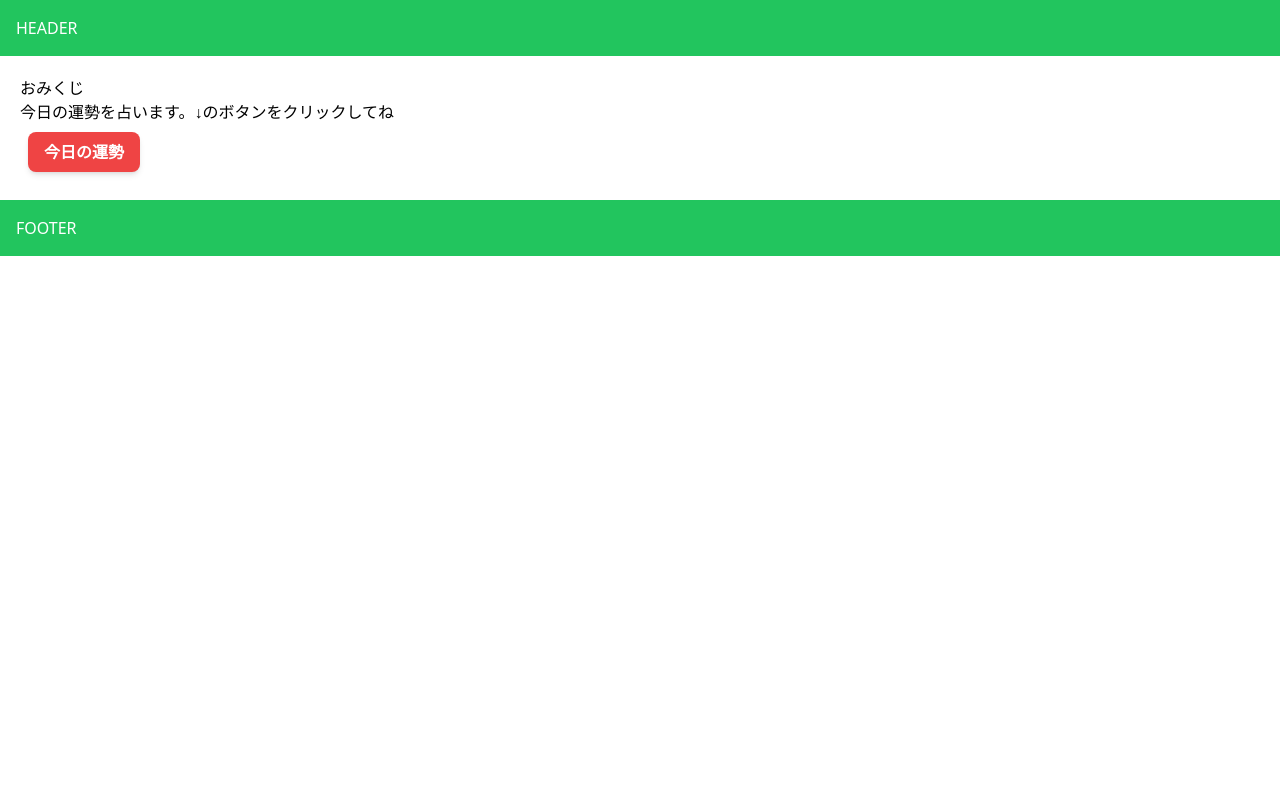
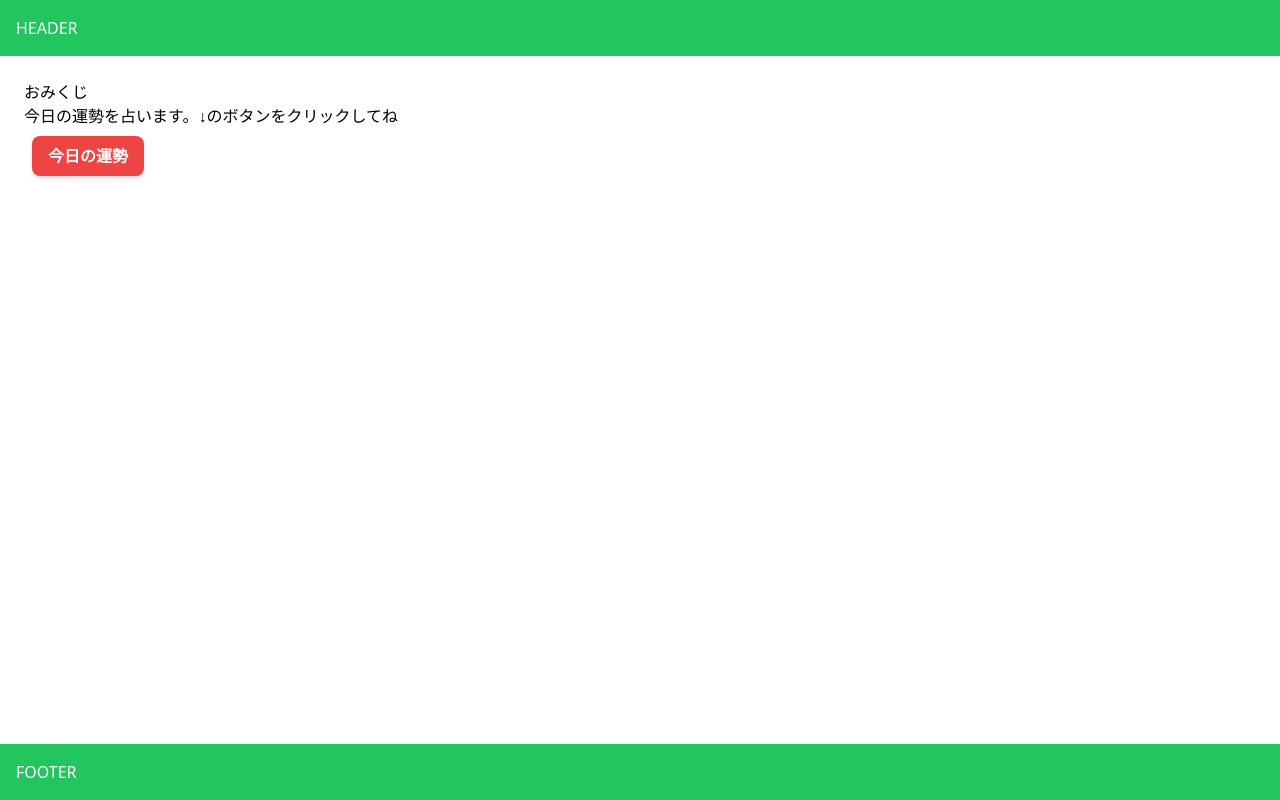
Before and after one commit to azain4645/nuxt3-blog, a Nuxt app: page /fortuneTest in a window 1280 px wide. Built offline with nearby package versions, Linux system fonts and the light colour scheme.

Commit message:
レイアウト調整

```diff
--- a/components/quote.vue
+++ b/components/quote.vue
@@ -5,7 +5,7 @@
 </script>
 
 <template>
-  <div class="p-4 md:w-1/2 lg:w-1/3">
+  <div class="p-4">
     <p class="p-2 font-bold bg-blue-400 text-white">
       Quote of the Day
     </p>
--- a/layouts/blog.vue
+++ b/layouts/blog.vue
@@ -1,7 +1,9 @@
 <template>
-  <div>
+  <div class="flex flex-col w-full h-screen">
     <header class="text-white bg-green-500 p-4">HEADER</header>
-    <slot />
+    <main class="flex-grow w-full p-4 mx-auto">
+      <slot />
+    </main>
     <footer class="text-white bg-green-500 p-4">FOOTER</footer>
   </div>
 </template>
--- a/pages/fortuneTest.vue
+++ b/pages/fortuneTest.vue
@@ -1,5 +1,5 @@
 <template>
-  <div class="m-5">
+  <div class="m-2">
     <fortune />
   </div>
 </template>
--- a/pages/index.vue
+++ b/pages/index.vue
@@ -11,7 +11,7 @@
 
 <template>
   <div>
-    <article class="m-4 md:w-1/2 lg:w-1/3" v-for="post in posts" :key="post.id">
+    <article class="m-4" v-for="post in posts" :key="post.id">
       <NuxtLink :to="`/post-${post.id}`">
         <h2 class="mb-2 capitalize text-2xl font-semibold">{{ post.title }}</h2>
       </NuxtLink>
--- a/pages/post-[id].vue
+++ b/pages/post-[id].vue
@@ -9,7 +9,7 @@
       <h1 class="m-4 hover:underline">Back to Home</h1>
     </NuxtLink>
     <quote />
-    <article class="m-4 md:w-1/2 lg:w-1/3">
+    <article class="m-4">
       <h2 class="mb-2 capitalize text-2xl font-semibold">{{ post.title }}</h2>
       <p>{{ post.body }}</p>
     </article>
```
